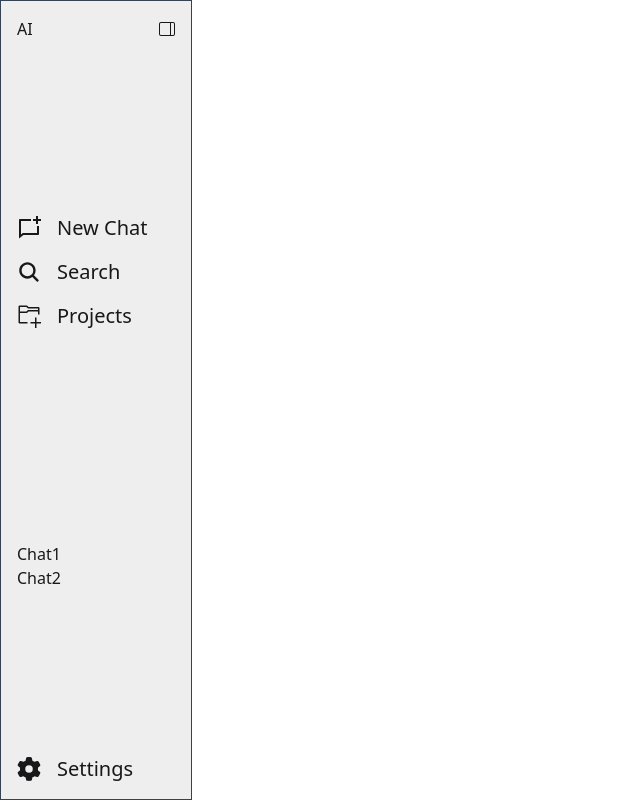
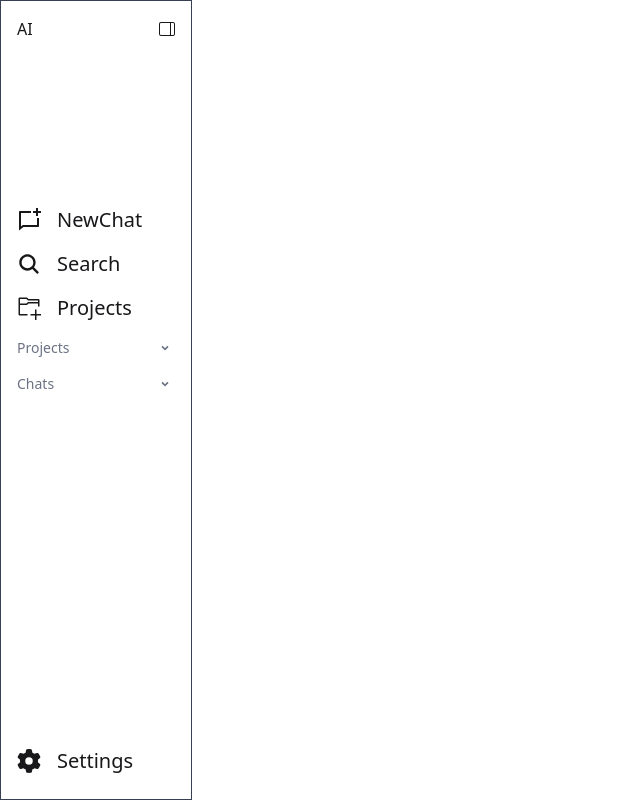
Before and after one commit to lezyCoder/AI_Interview_Platform, a React (Vite) app: page / in a window 1280 px wide. Shown: the whole page, without its empty margins (0-640 px from the left). Built offline with nearby package versions, Linux system fonts and the light colour scheme.

Commit message:
Refactor Sidebar component: enhance MenuItem rendering and update styles

```diff
--- a/src/components/Sidebar.jsx
+++ b/src/components/Sidebar.jsx
@@ -4,12 +4,23 @@ import { RiChatNewLine } from "react-icons/ri";
 import { VscNewFolder } from "react-icons/vsc";
 import { BsLayoutSidebarReverse } from "react-icons/bs";
 import { IoSearch } from "react-icons/io5";
+import { RiArrowDropDownLine } from "react-icons/ri";
+
 const Sidebar = () => {
   const [isOpen, setOpen] = useState(true)
+
+  const MenuItem = ({ icon: Icon, label }) => {
+    return (
+      <button className={`flex text-center items-center gap-4  w-full font-thin text-xl py-2 hover:bg-gray-500 rounded`}>
+        <Icon icon={RiChatNewLine} className="text-2xl" />
+        {isOpen && <span>{label}</span>}
+      </button>
+    )
+  }
   return (
 
     <aside >
-      <div className={`${isOpen ? "lg:w-48" : "lg:w-14 "} md:w-36 flex flex-col items-center justify-between bg-base-300 h-screen p-4 gap-2 border border-gray-700`} onClick={() => setOpen(!isOpen)}>
+      <div className={`${isOpen ? "lg:w-48" : "lg:w-14 "} md:w-36 flex flex-col items-center justify-between bg-base-500 h-screen p-4 gap-2 border border-gray-700`} onClick={() => setOpen(!isOpen)}>
         <div className="navigation flex justify-between items-center w-full" >
           <h1>AI</h1>
           <button className={`${isOpen ? "block" : "hidden"}`} onClick={() => setOpen(!isOpen)} >
@@ -17,24 +28,33 @@ const Sidebar = () => {
           </button>
         </div>
 
-        <div className="container h-96 flex justify-between flex-col ">
+        <div className="container h-96 flex flex-col ">
           <div className="operations-container ">
-            {isOpen ? <p className="flex text-center items-center  gap-4   w-full font-thin text-xl py-2"><RiChatNewLine className="font-bold text-2xl" />New Chat</p> : <RiChatNewLine className="font-bold text-2xl" />}
-            {isOpen ? <p className="flex text-center items-center  gap-4   w-full font-thin text-xl py-2"><IoSearch className="font-bold text-2xl" />Search</p> : <IoSearch className="font-bold text-2xl" />}
-
-            {isOpen ? <p className="flex text-center items-center  gap-4   w-full font-thin text-xl py-2"><VscNewFolder className="font-bold text-2xl" />Projects</p> : <VscNewFolder className="font-bold text-2xl" />}
+            <MenuItem icon={RiChatNewLine} label="NewChat" />
+            <MenuItem icon={IoSearch} label="Search" />
+            <MenuItem icon={VscNewFolder} label="Projects" />
           </div>
 
-          <div className={`chat-container ${isOpen ? "block" : "hidden"}`}>
-            <p>Chat1</p>
-            <p>Chat2</p>
-          </div>
+          {isOpen && (
+            <>
+              <div className="flex justify-between items-center text-gray-500 text-sm py-2">
+                <p>Projects</p>
+                <RiArrowDropDownLine className="text-xl" />
+              </div>
+
+              <div className="flex justify-between items-center text-gray-500 text-sm py-2">
+                <p>Chats</p>
+                <RiArrowDropDownLine className="text-xl" />
+              </div>
+            </>
+          )}
         </div>
 
         <div className="footer ">
-          {
+          {/* {
             isOpen ? <p className="flex text-center items-center gap-4  w-full font-thin text-xl "><FaGear className="font-bold text-2xl" />Settings</p> : <FaGear className="font-bold text-2xl" />
-          }
+          } */}
+          <MenuItem icon={FaGear} label="Settings" />
         </div>
       </div>
     </aside >
@@ -42,4 +62,6 @@ const Sidebar = () => {
   )
 }
 
+
+
 export default Sidebar
```
